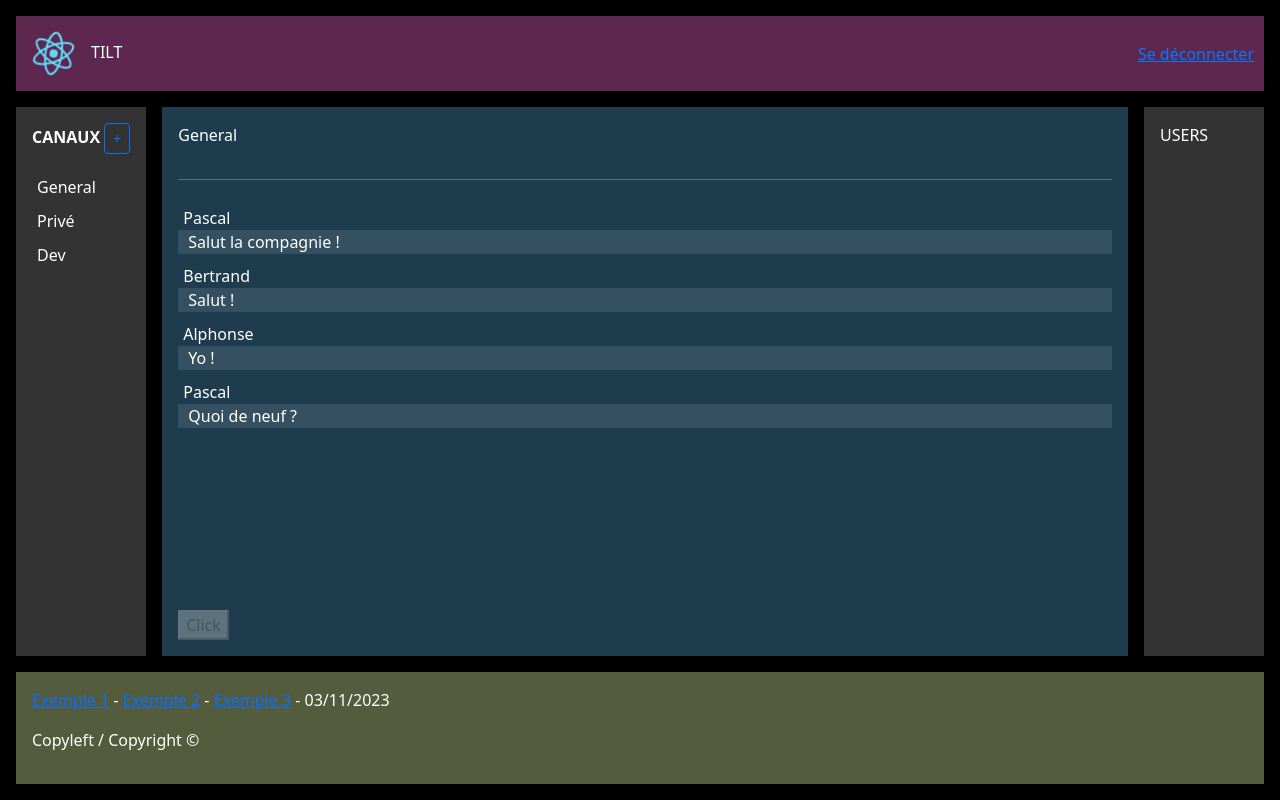
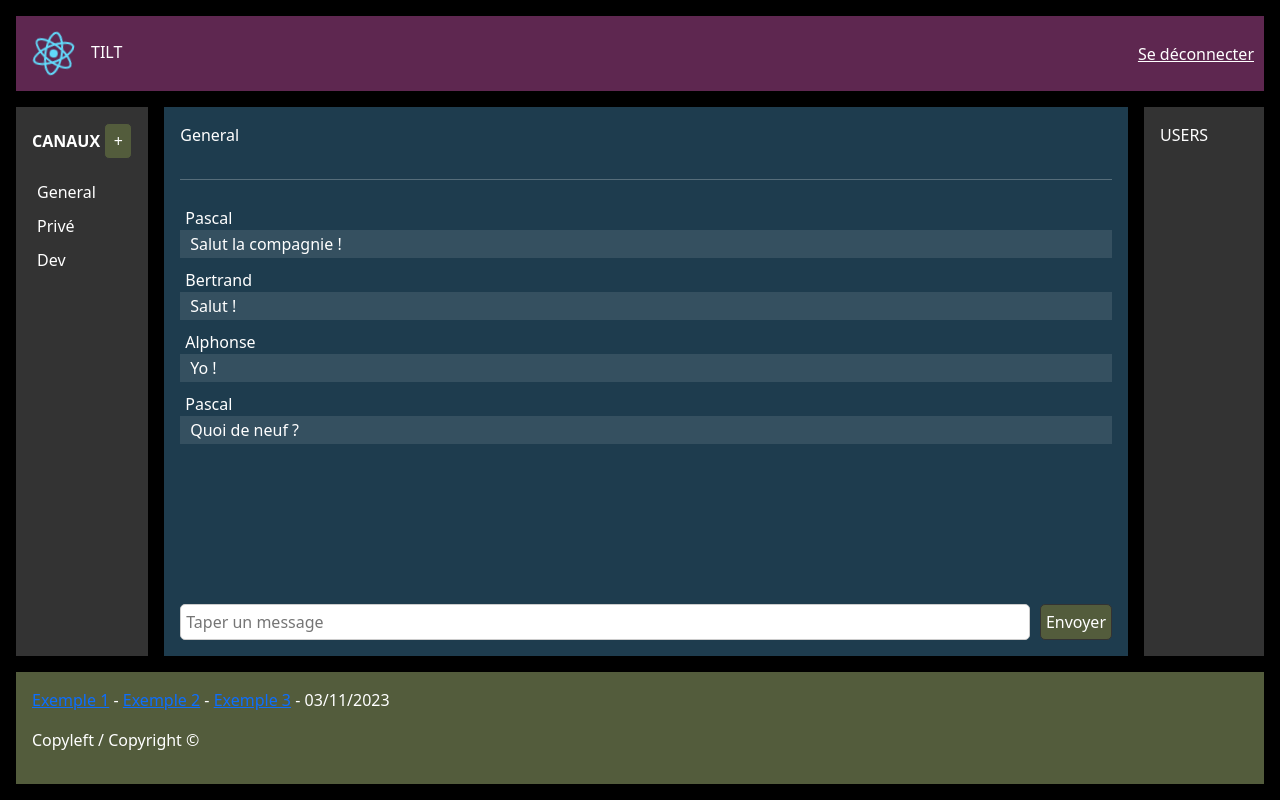
Before and after one commit to pascal-libaud/Tilt, a React (Create React App) app in the folder src/frontend/: page / in a window 1280 px wide. Built offline with nearby package versions, Linux system fonts and the light colour scheme.

Commit message:
Ajout de la barre pour envoyer un message. Reprise du bouton d'ajout de canal. Début de travail sur les Users. Reprise du style des liens.

```diff
--- a/src/frontend/src/ui/app-components/canals.tsx
+++ b/src/frontend/src/ui/app-components/canals.tsx
@@ -23,7 +23,22 @@ function Canals({ onCanalChange }: CanalsProps) {
                 items={getCanals(repositories).map(c => c.name)}
                 label="Canaux"
                 onClick={onCanalChange}>
-                <button className="btn btn-sm btn-outline-primary btn-rounded" onClick={() => setIsModalOpen(true)}>+</button>
+
+                <button
+                    style={{
+                        padding: '5px',
+                        borderRadius: '5px',
+                        width: '28px',
+                        fontSize: '16px',
+                        backgroundColor: '#535C3C',
+                        color: '#fff',
+                        border: '1px solid #333',
+                        outline: 'none',
+                    }}
+                    onClick={() => setIsModalOpen(true)}>
+                    +
+                </button>
+
             </List>
             <CustomModal isOpen={isModalOpen}
                 onRequestClose={() => setIsModalOpen(false)}
--- a/src/frontend/src/ui/app-components/chat.tsx
+++ b/src/frontend/src/ui/app-components/chat.tsx
@@ -1,17 +1,5 @@
 import { Canal } from "../../domain/canal";
-import { Message } from "../../domain/message";
 import Card from "../ui-components/card";
-
-
-type MessProps = {
-    message: Message
-}
-
-function Mess({ message }: MessProps) {
-    return (
-        <Card header={message.author.name} content={message.content} />
-    )
-}
 
 type ChatProps = {
     canal: Canal | null
@@ -28,11 +16,33 @@ function Chat({ canal }: ChatProps) {
                 <hr />
                 <div style={{ overflowY: 'auto', flex: 1 }}>
                     {
-                        canal.messages.map(m => (<Mess message={m}></Mess>))
+                        canal.messages.map(m => <Card header={m.author.name} content={m.content} />)
                     }
                 </div>
-                <div>
-                    <button disabled>Click</button>
+                <div style={{ display: 'flex' }}>
+                    <input
+                        style={{
+                            flex: '1',
+                            marginRight: '10px',
+                            padding: '5px',
+                            border: '1px solid #ccc',
+                            borderRadius: '5px',
+                            fontSize: '16px',
+                            outline: 'none'
+                        }}
+                        placeholder="Taper un message" />
+                    <button
+                        style={{
+                            padding: '5px',
+                            borderRadius: '5px',
+                            fontSize: '16px',
+                            backgroundColor: '#535C3C',
+                            color: '#fff',
+                            border: '1px solid #333',
+                            outline: 'none',
+                        }}>
+                        Envoyer
+                    </button>
                 </div>
             </>
         )
--- a/src/frontend/src/ui/app-components/main.tsx
+++ b/src/frontend/src/ui/app-components/main.tsx
@@ -25,7 +25,7 @@ function Main() {
                 <Chat canal={repositories.canalRepository.getSelectedCanal()} />
             </div>
             <div className="users">
-                <Users />
+                <Users canal={repositories.canalRepository.getSelectedCanal()} />
             </div>
         </div>
     )
--- a/src/frontend/src/ui/ui-components/card.tsx
+++ b/src/frontend/src/ui/ui-components/card.tsx
@@ -8,7 +8,7 @@ const Card = ({ header, content }: CardProps) => {
     return (
         <div style={{ paddingTop: '10px' }}>
             <div style={{ paddingLeft: '5px' }}>{header}</div>
-            <div style={{ backgroundColor: 'rgba(255, 255, 255, 0.1)', paddingLeft: '10px' }}>{content}</div>
+            <div style={{ backgroundColor: 'rgba(255, 255, 255, 0.1)', paddingTop: '2px', paddingBottom: '2px', paddingLeft: '10px' }}>{content}</div>
         </div>
     )
 }
--- a/src/frontend/src/ui/ui-components/link-button.css
+++ b/src/frontend/src/ui/ui-components/link-button.css
@@ -1,6 +1,6 @@
 .link-button {
     background: none;
-    color: #007bff;
+    color: #ffffff;
     border: none;
     padding: 0;
     font: inherit;
@@ -10,5 +10,5 @@
 }
 
 .link-button:hover {
-    color: #0056b3;
+    color: rgba(255, 255, 255, 0.5);
 }
```
Also changed, not shown: src/frontend/src/ui/app-components/users.tsx (+7 -1 lines).
